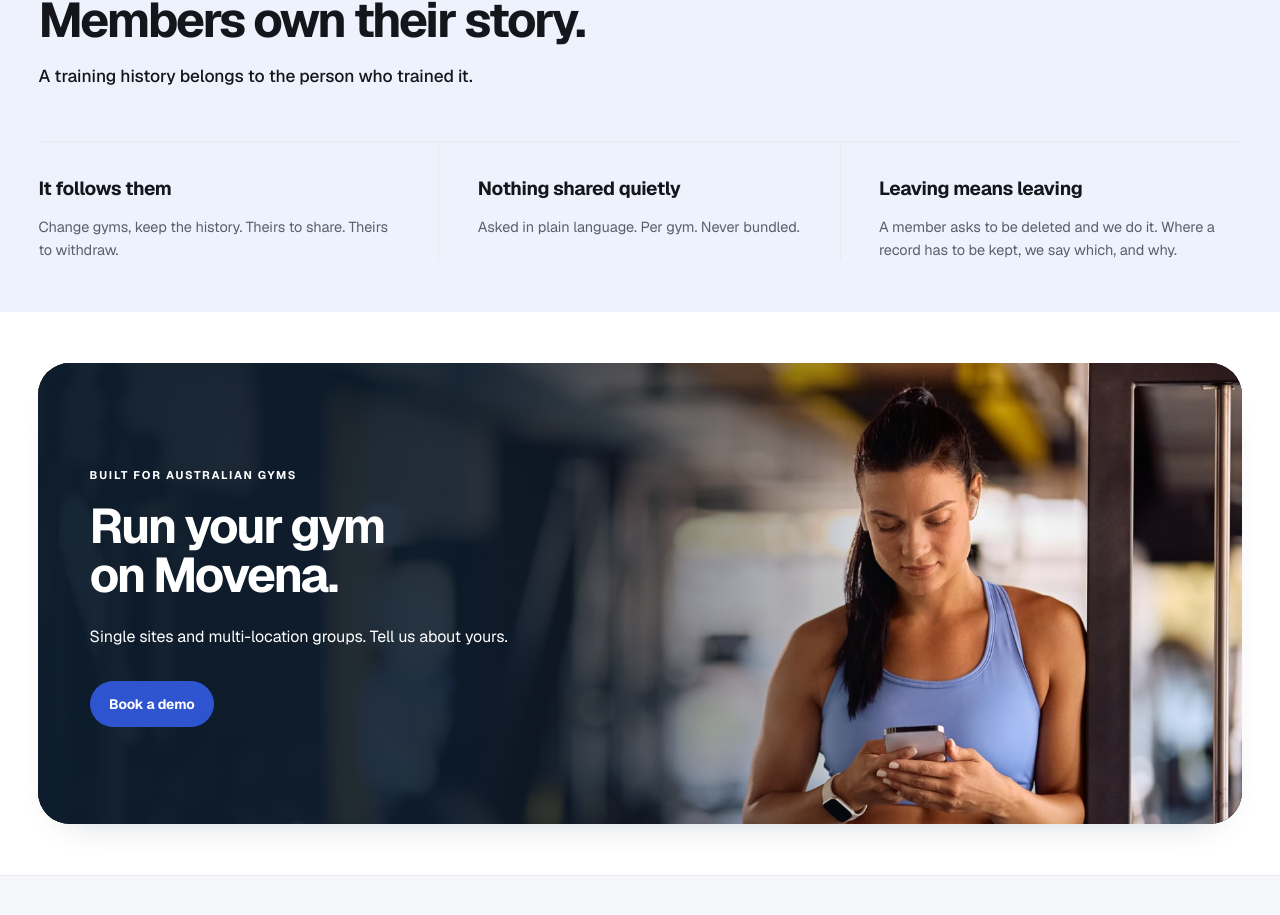
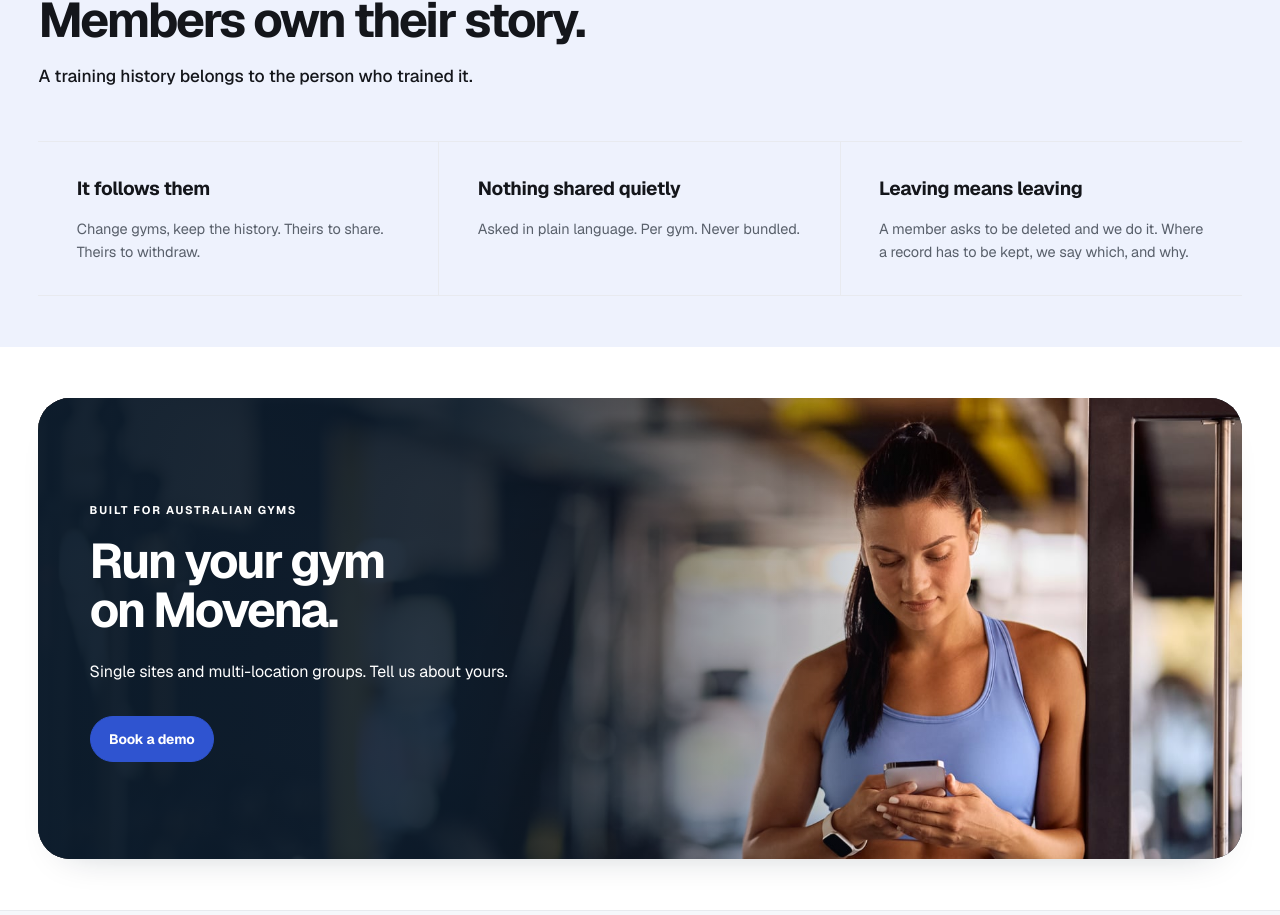
Before and after one commit to prashbn/movena-site, a Next.js app: page / in a window 1280 px wide. Shown: the part 8282-9197 px from the top of the page. Built offline with nearby package versions, Linux system fonts and the light colour scheme; no server answers.

Commit message:
Use violet section washes and align privacy columns

```diff
--- a/styles/home.css
+++ b/styles/home.css
@@ -809,10 +809,11 @@
   gap: 0;
   margin-top: clamp(2.5rem, 4vw, 3.75rem);
   border-top: 1px solid var(--site-line);
+  border-bottom: 1px solid var(--site-line);
 }
 
 .home-page .bound-grid .cap {
-  padding: 2rem clamp(1.25rem, 3vw, 2.5rem) 0;
+  padding: 2rem clamp(1.25rem, 3vw, 2.5rem);
   border: 0;
   border-right: 1px solid var(--site-line);
   border-radius: 0;
@@ -820,12 +821,7 @@
   box-shadow: none;
 }
 
-.home-page .bound-grid .cap:first-child {
-  padding-left: 0;
-}
-
 .home-page .bound-grid .cap:last-child {
-  padding-right: 0;
   border-right: 0;
 }
 
@@ -835,7 +831,12 @@
 }
 
 .home-page .bound-grid .cap p {
+  margin: 0;
   line-height: 1.6;
+}
+
+.home-page .bound-grid .cap h3 {
+  margin: 0 0 0.75rem;
 }
 
 /* Closing photo and CTA share one frame and the site's content width. */
--- a/styles/themes.css
+++ b/styles/themes.css
@@ -20,7 +20,7 @@
   --tint-blue: #132036;
   --tint-violet: #1a2036;
   --tint-sage: #15202c;
-  --tint-mint: #142924;
+  --tint-mint: var(--tint-violet);
   --site-surface: #151c27;
   /* White foregrounds on photographs/navy panels must stay white. */
   --site-white: #ffffff;
@@ -66,6 +66,7 @@
   background: var(--site-surface);
 }
 :root[data-theme="dark"] :is(.facts, .band) { border-color: var(--site-line); }
+:root[data-theme="dark"] .home-page .bound-grid .cap { background: transparent; }
 :root[data-theme="dark"] .visually-hidden:focus { background: var(--site-surface); }
 
 /* Link accents are lighter in dark mode; filled actions keep cobalt/white
@@ -179,7 +180,7 @@
     --tint-blue: #eef2fd;
     --tint-violet: #f6f3ff;
     --tint-sage: #f0f4fa;
-    --tint-mint: #eef7f1;
+    --tint-mint: var(--tint-violet);
   }
   .site-theme-toggle { display: none; }
   :root[data-theme="dark"] .site-logo__image--dark { display: none; }
--- a/styles/tokens.css
+++ b/styles/tokens.css
@@ -36,7 +36,9 @@
   --site-wash-blue: var(--tint-blue);
   --site-wash-violet: var(--tint-violet);
   --site-wash-slate: var(--tint-sage);
-  --site-wash-mint: var(--tint-mint);
+  /* Legacy closing-section names now reuse the site's violet wash. */
+  --tint-mint: var(--tint-violet);
+  --site-wash-mint: var(--site-wash-violet);
   --site-line: var(--line);
   --site-line-light: rgba(255, 255, 255, 0.16);
   --site-white: var(--bg);
```
Also changed, not shown: 2 other files (tests, documents, lock files or other folders).
